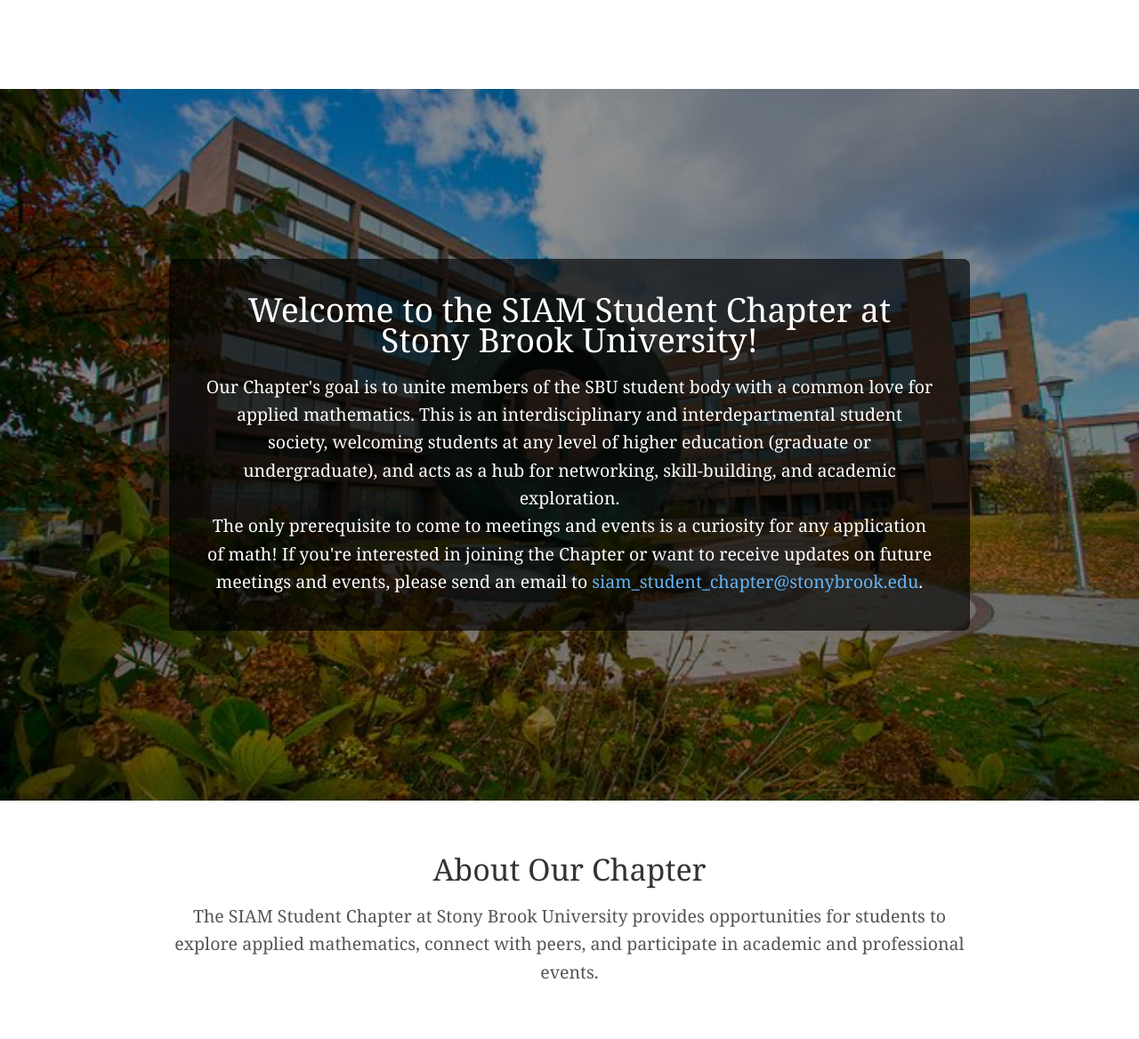
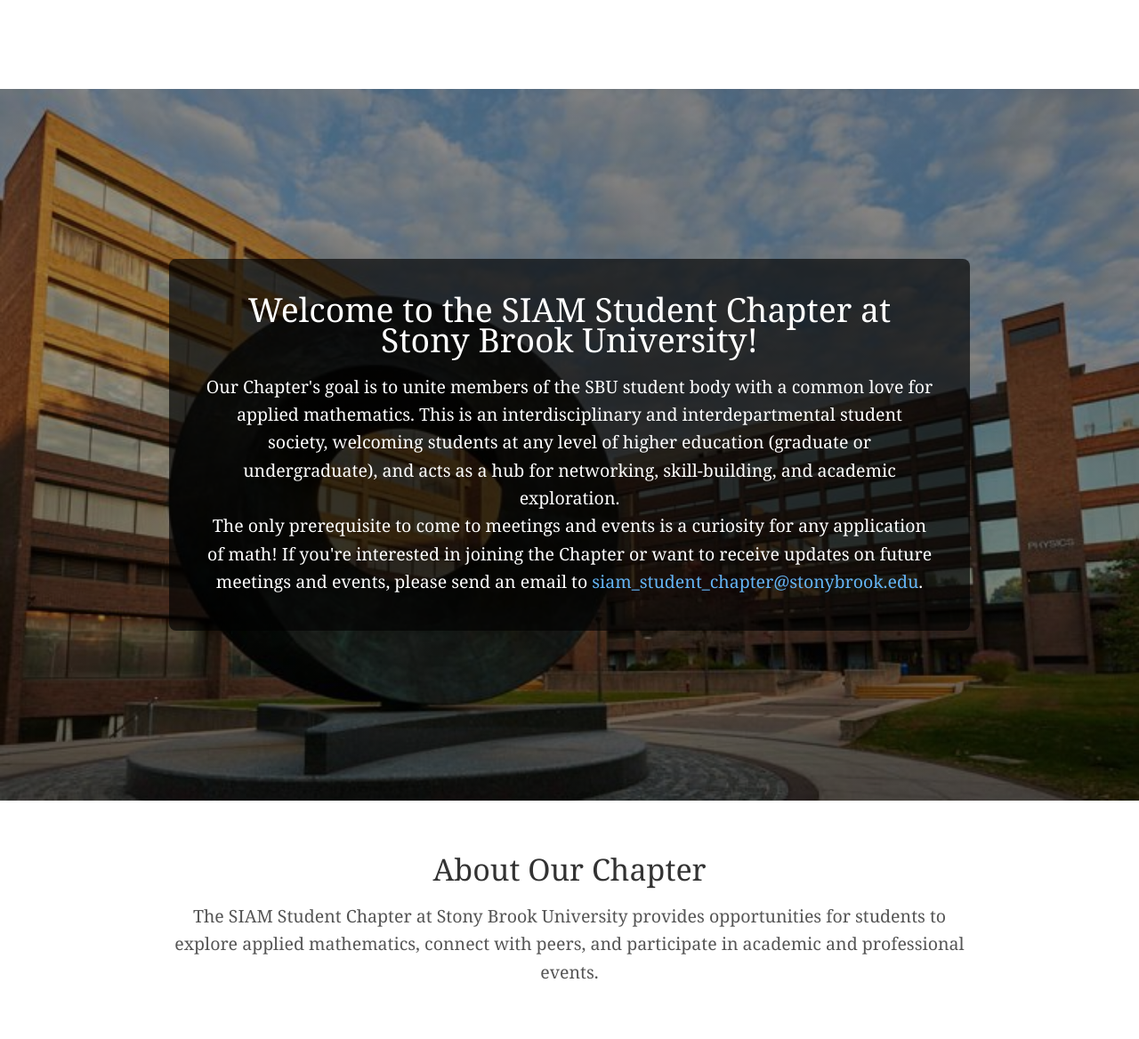
Before and after one commit to siamsc-sbu/siamsc-sbu.github.io, a Jekyll site: the page built from index.md, in a window 1280 px wide. Shown: the whole page at 89% size. Built offline with Jekyll 4.4.1, drawn with Linux system fonts in a browser that asks for light colours.

Commit message:
Update background image in hero-split class

```diff
--- a/_sass/_theme.scss
+++ b/_sass/_theme.scss
@@ -489,7 +489,7 @@ body {
   min-height: calc(100vh - 100px);
   background:
     linear-gradient(rgba(0, 0, 0, 0.4), rgba(0, 0, 0, 0.4)),
-    url("/assets/sbu torus.png") no-repeat center center;
+    url("/assets/new torus .jpg") no-repeat center center;
   background-size: cover;
   background-attachment: fixed; /* Keeps image fixed while scrolling */
 
```
